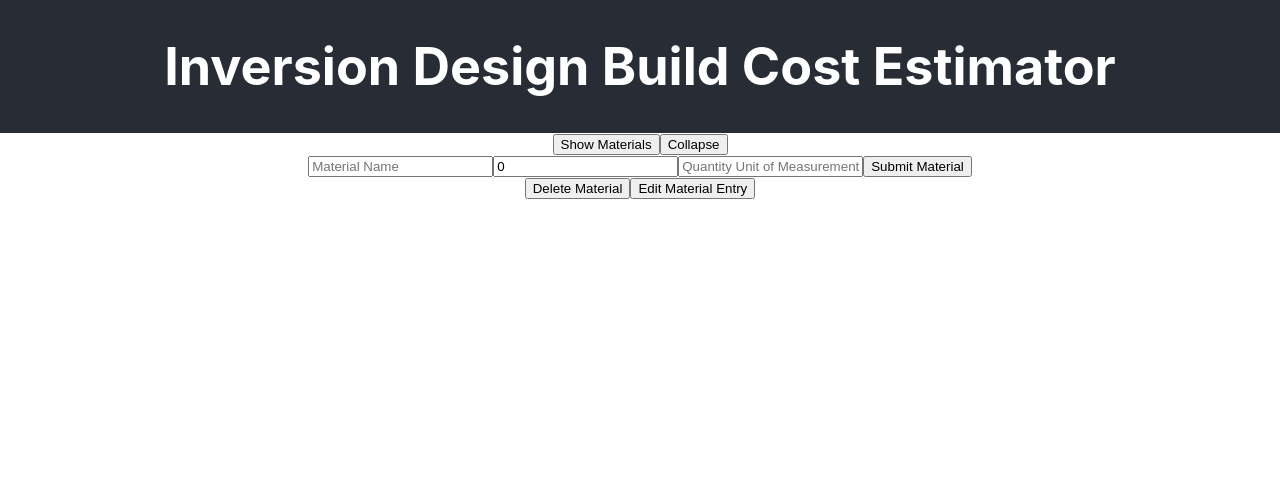
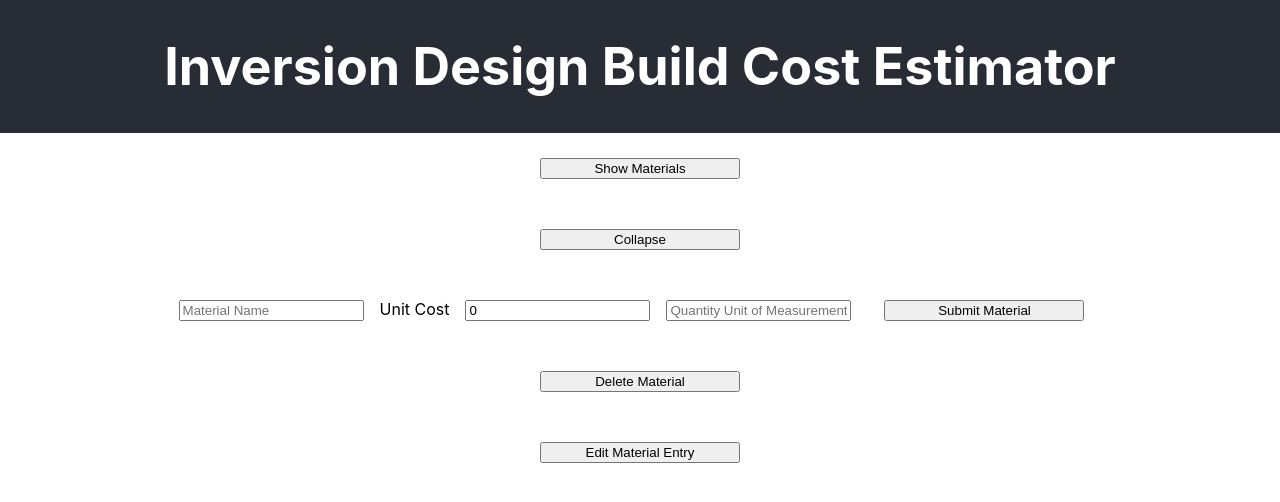
Before and after one commit to TrentHurlbut/inversion-materials-app-React, a React (Create React App) app in the folder client/: page / in a window 1280 px wide. Both pictures are taken after a click on the button "Add Material". Shown: the top 502 px of the page. Built offline with nearby package versions, Linux system fonts and the light colour scheme; no server answers.

Commit message:
Tidying up the front-end.

```diff
--- a/client/src/App.css
+++ b/client/src/App.css
@@ -35,3 +35,24 @@
     transform: rotate(360deg);
   }
 }
+
+.body-components {
+  display: flex;
+  flex-direction: column;
+  align-items: center;
+}
+
+button {
+  width: 200px;
+  margin: 25px;
+}
+
+label {
+  margin-left: 8px;
+  margin-right: 8px;
+}
+
+input {
+  margin-left: 8px;
+  margin-right: 8px;
+}
--- a/client/src/App.js
+++ b/client/src/App.js
@@ -40,10 +40,12 @@ function App() {
       <header className="App-header">
         <h1 className="App-title">Inversion Design Build Cost Estimator</h1>
       </header>
-      <ShowMaterials materialArray={data} />
-      <AddMaterial updateHandler={updateHandler} />
-      <DeleteMaterials updateHandler={updateHandler} materialArray={data} />
-      <EditMaterial updateHandler={updateHandler} materialArray={data}/>
+      <div className="body-components">
+        <ShowMaterials materialArray={data} />
+        <AddMaterial updateHandler={updateHandler} />
+        <DeleteMaterials updateHandler={updateHandler} materialArray={data} />
+        <EditMaterial updateHandler={updateHandler} materialArray={data}/>
+      </div>
     </div>
   );
 }
--- a/client/src/components/AddMaterial.js
+++ b/client/src/components/AddMaterial.js
@@ -60,6 +60,7 @@ export default function AddMaterial({ updateHandler }) {
             }}
             required
           />
+          <label for="mat-price">Unit Cost</label>
           <input
             id="mat-price"
             type="text"
--- a/client/src/components/EditMaterial.js
+++ b/client/src/components/EditMaterial.js
@@ -73,7 +73,7 @@ export default function EditMaterial({ updateHandler, materialArray }) {
           >
             {materials}
           </select>
-          <lable for="mat-name">New Material Name</lable>
+          <label for="mat-name">New Material Name</label>
           <input
             id="mat-name"
             type="text"
@@ -84,7 +84,7 @@ export default function EditMaterial({ updateHandler, materialArray }) {
             }}
             required
           />
-          <lable for="mat-price">New Material Price</lable>
+          <label for="mat-price">New Material Price</label>
           <input
             id="mat-price"
             type="text"
@@ -95,7 +95,7 @@ export default function EditMaterial({ updateHandler, materialArray }) {
             }}
             required
           />
-          <lable for="qty-uom">New Quantity Unit-of-Measurement</lable>
+          <label for="qty-uom">New Quantity Unit-of-Measurement</label>
           <input
             id="qty-uom"
             type="text"
--- a/client/src/components/ShowMaterials.js
+++ b/client/src/components/ShowMaterials.js
@@ -6,7 +6,11 @@ export default function ShowMaterials({ materialArray }) {
   let materials = [];
 
   for (let i = 0; i < materialArray.length; i++) {
-    materials.push(<p key={i}>{materialArray[i].name}</p>);
+    materials.push(
+      <p key={i}>
+        {materialArray[i].name}, Unit Cost: {materialArray[i].unit_cost}
+      </p>
+    );
   }
 
   const toggleExpanded = () => {
```
